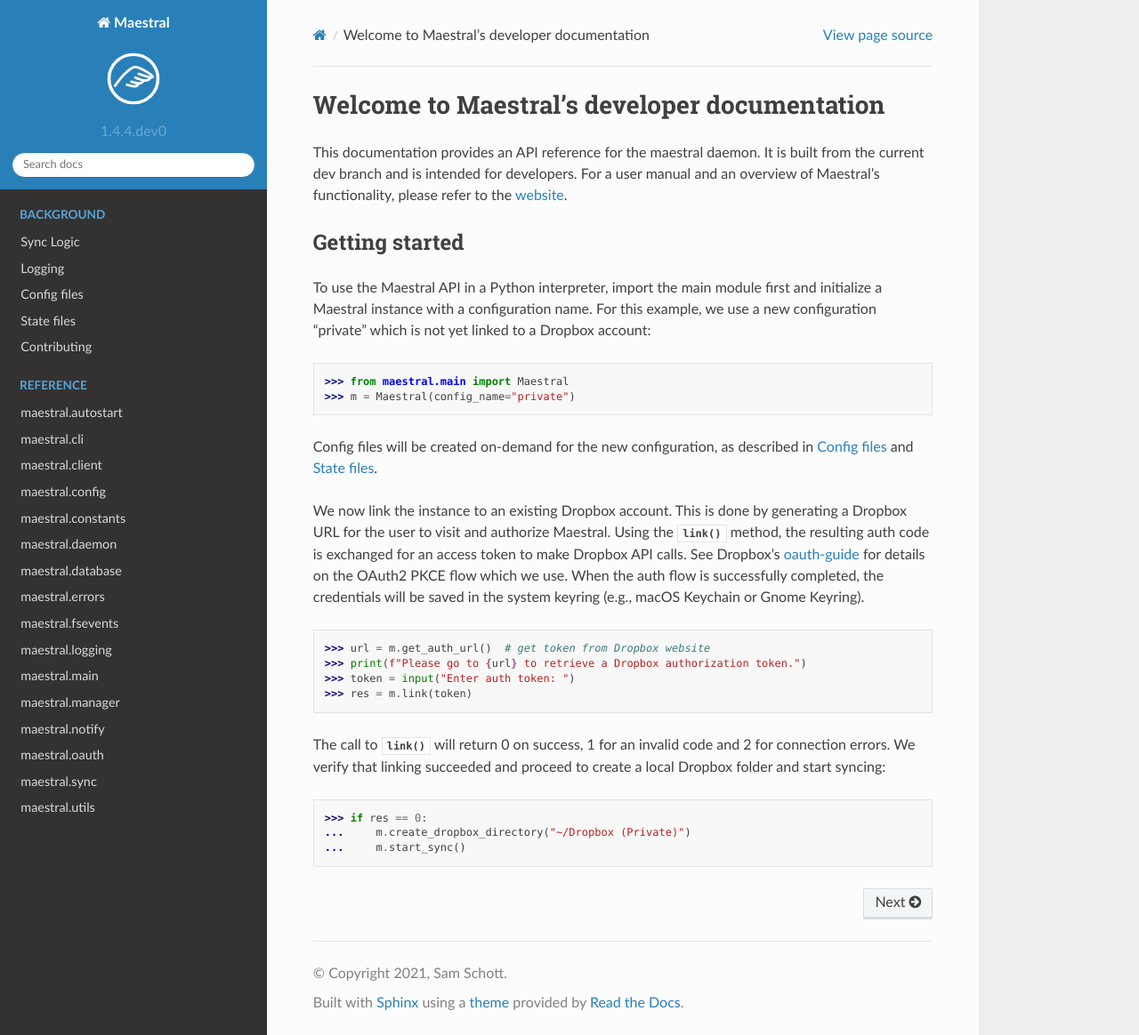
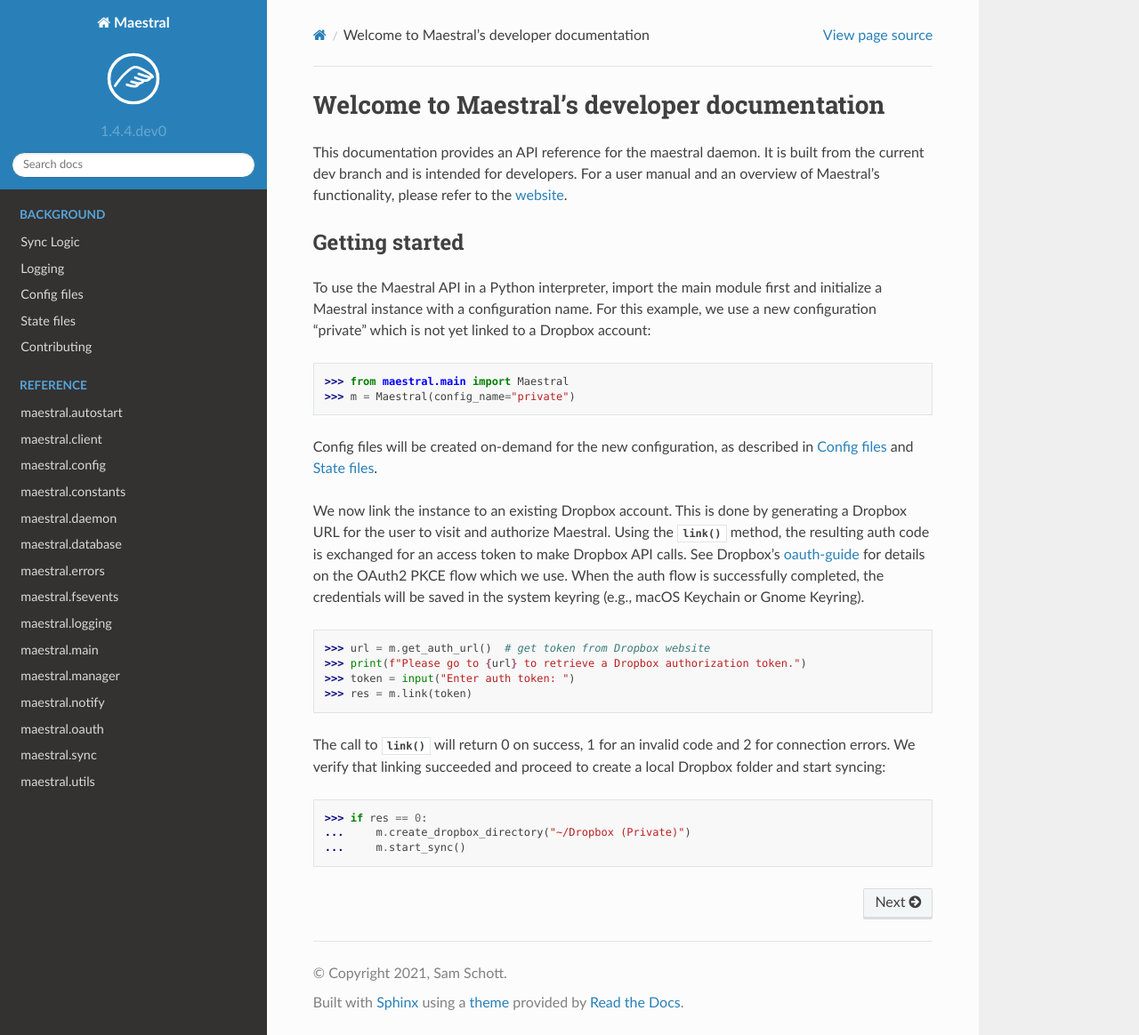
Before and after one commit to samschott/maestral, a Sphinx documentation site: the page built from docs/index.rst, in a window 1280 px wide and 1164 px high. Shown: the whole window at 89% size. Built offline with Sphinx 7.4.7 and the Read the Docs theme 2.0.0, drawn with Linux system fonts in a browser that asks for light colours.

Commit message:
remove cli from developer docs

```diff
--- a/docs/index.rst
+++ b/docs/index.rst
@@ -24,7 +24,6 @@ refer to the `website <https://samschott.github.io/maestral>`_.
    :maxdepth: 2
 
    api/maestral.autostart
-   api/maestral.cli
    api/maestral.client
    api/maestral.config
    api/maestral.constants
```
